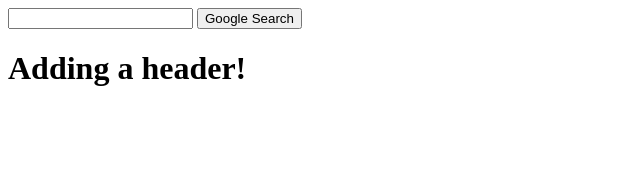
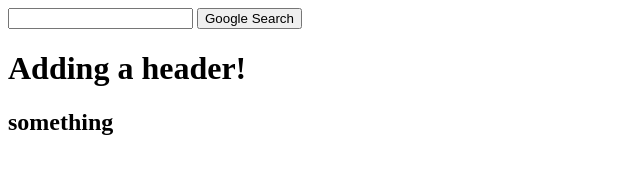
Before and after one commit to KristopherPoston/KristopherPoston-.github.io, a plain HTML site: page index.html in a window 1280 px wide. Shown: the whole page, without its empty margins (0-640 px from the left). Drawn offline with Linux system fonts and the light colour scheme.

Commit message:
a little change

```diff
--- a/index.html
+++ b/index.html
@@ -8,6 +8,7 @@
             <input type="text" name="q">
             <input type="submit" value="Google Search">
             <h1>Adding a header!</h1>
+            <h2> something </h2>
         </form>
     </body>
 </html>
```
